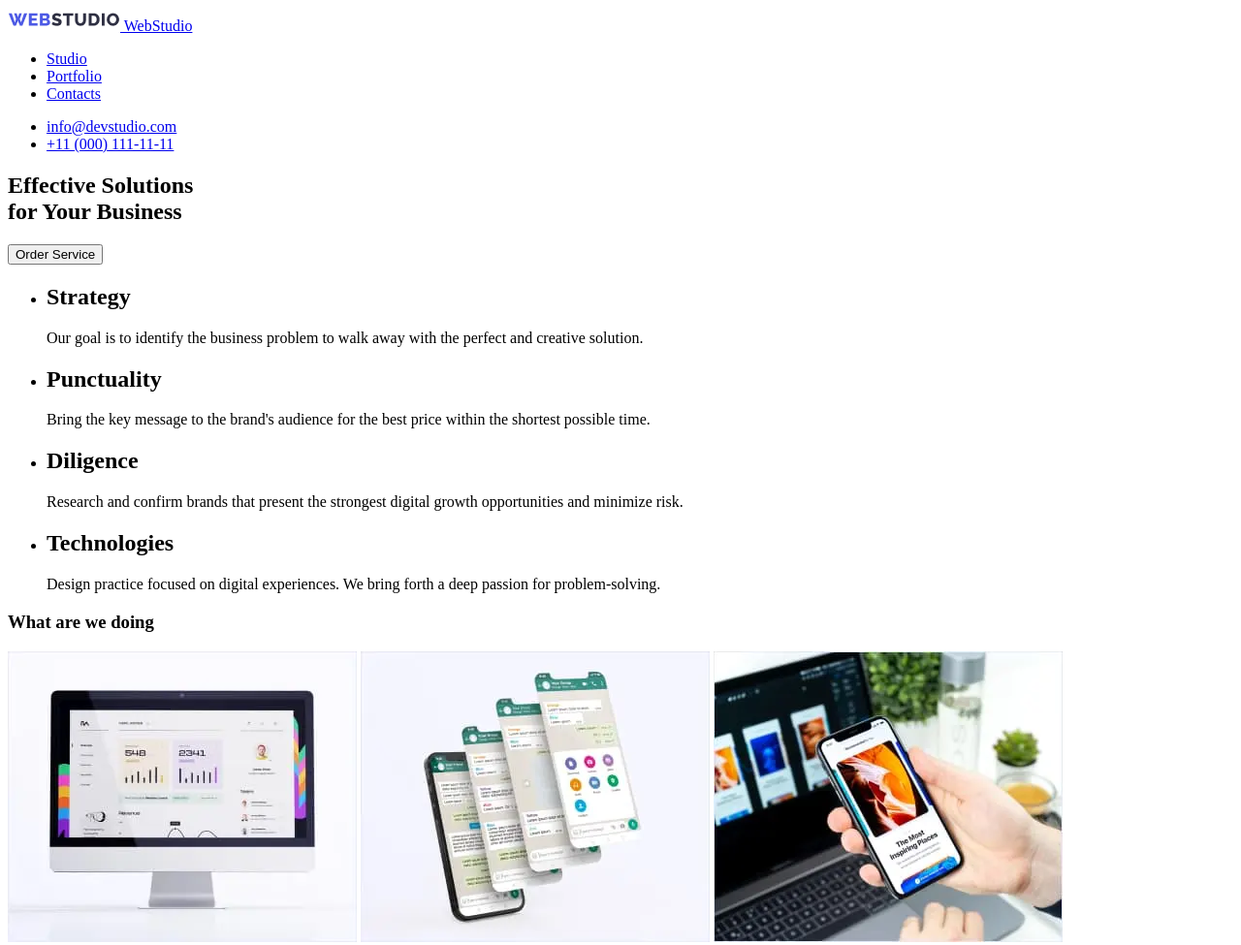
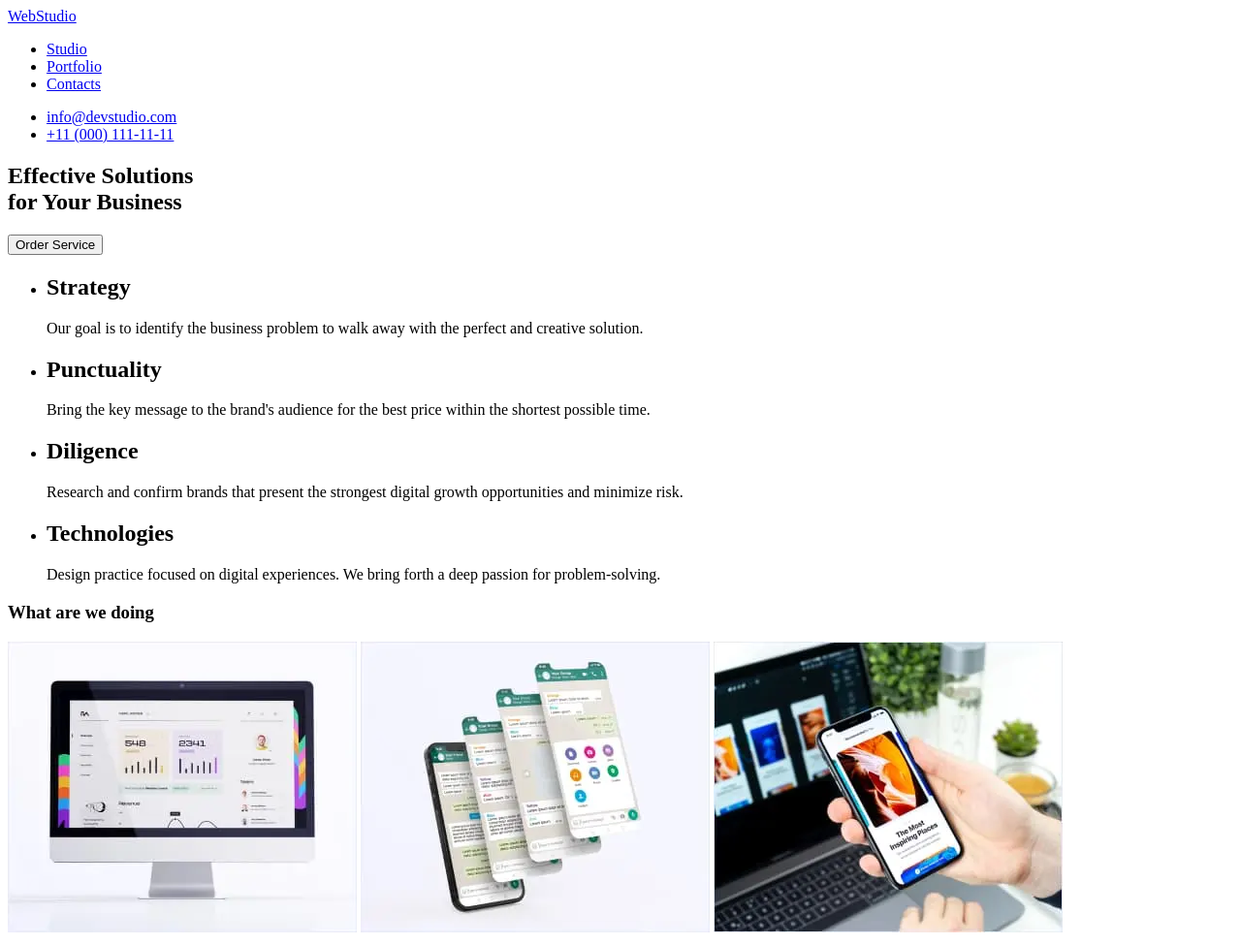
Before and after one commit to VladPashnin/goit-markup-hw-02, a plain HTML site: page index.html in a window 1280 px wide. Shown: the top 975 px of the page at 97% size. Drawn offline with Linux system fonts and the light colour scheme.

Commit message:
update index.html

```diff
--- a/index.html
+++ b/index.html
@@ -11,7 +11,7 @@
 <body>
   <header>
     <nav>
-      <a href="index.html"><img src="./images/Logo.png" alt="logo"> WebStudio</a>
+      <a href="index.html">WebStudio</a>
       <ul>
         <li><a href="/studio">Studio</a></li>
         <li><a href="/portfolio">Portfolio</a></li>
```
